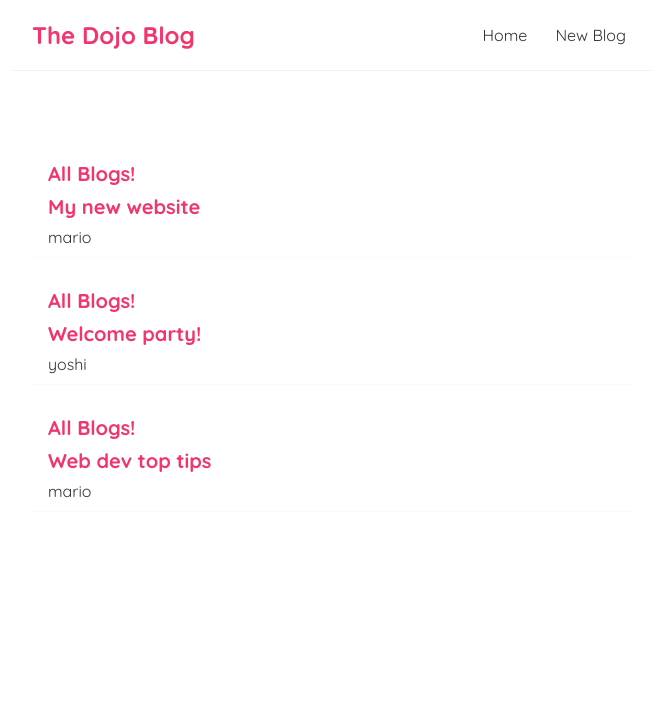
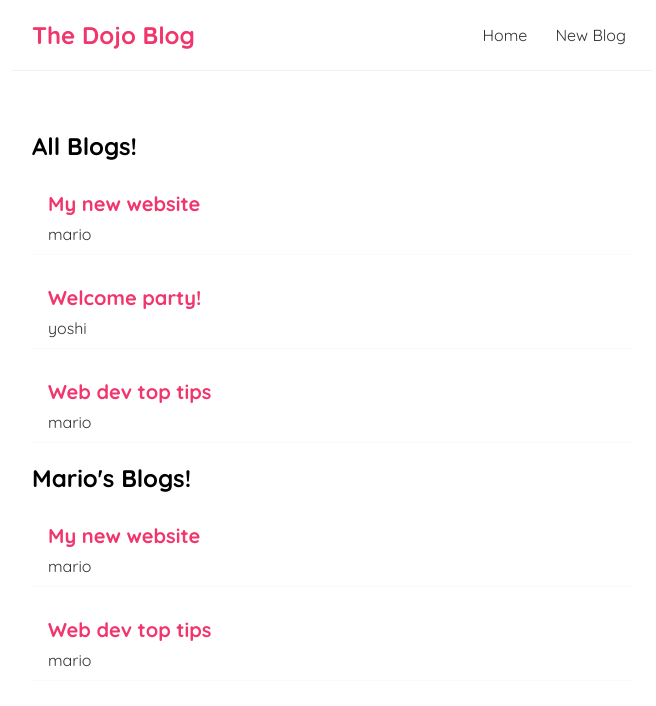
Before and after one commit to gloriaumutoni/dojo-blog, a React (Create React App) app: page / in a window 1280 px wide. Shown: the top 706 px of the page, without its empty margins (308-964 px from the left). Built offline with nearby package versions, Linux system fonts and the light colour scheme.

Commit message:
destructuring props

```diff
--- a/src/BlogLists.js
+++ b/src/BlogLists.js
@@ -1,12 +1,12 @@
-const BlogLists = ({ blogs , title }) => {
-    // const blogs=props.blogs
-    // const title=props.title
-    // console.log(props)
+const BlogLists = (props) => {
+    const blogs=props.blogs
+    const tittle=props.title
+    console.log(props)
     return (
         <div className="home">
+        <h2 style={{color:"black"}}>{ tittle }</h2>
         {blogs.map((blog)=>(
             <div className='blog-preview' key={blog.id}>
-                <h2>{title}</h2>
                 <h2>{blog.title}</h2>
                 <p>{blog.author}</p>
             </div>
--- a/src/Home.js
+++ b/src/Home.js
@@ -22,6 +22,8 @@ const Home = () => {
   return (
     <div className="home">
       <BlogLists blogs={blogs} title='All Blogs!'/>
+      <BlogLists blogs={blogs.filter(blog=>blog.author === 'mario')} title="Mario's Blogs!"/>
+
       {/* {blogs.map((blog)=>(
             <div className='blog-preview' key={blog.id}>
                 <h2>{blog.title}</h2>
```
